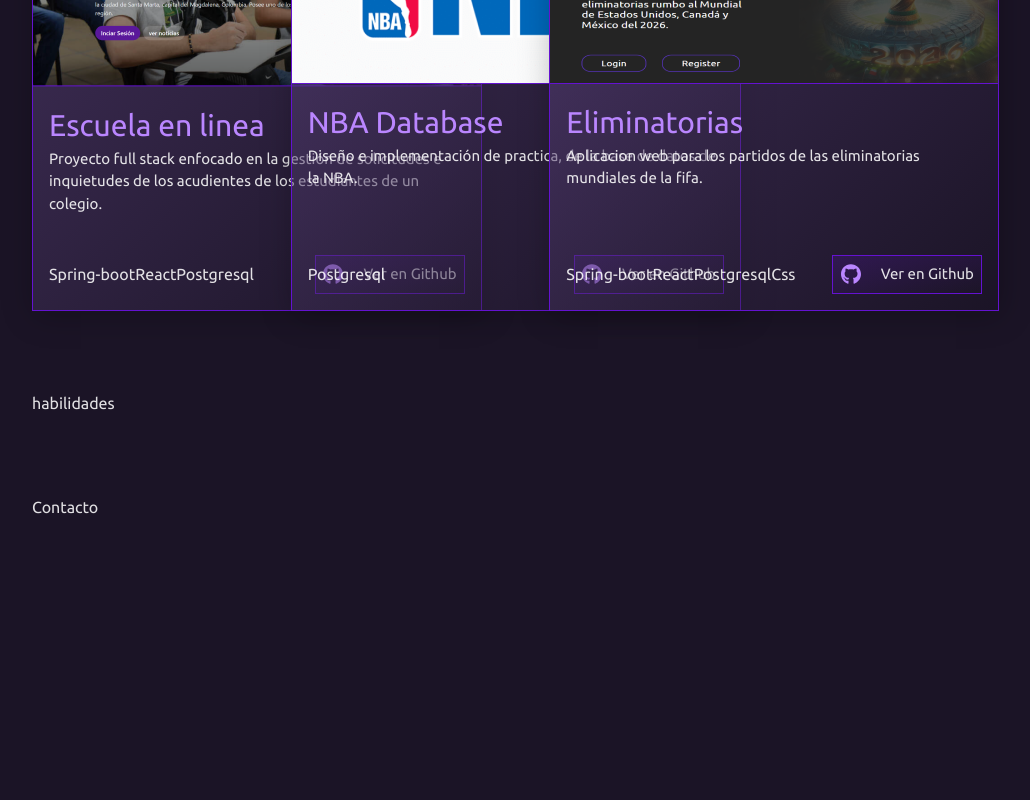
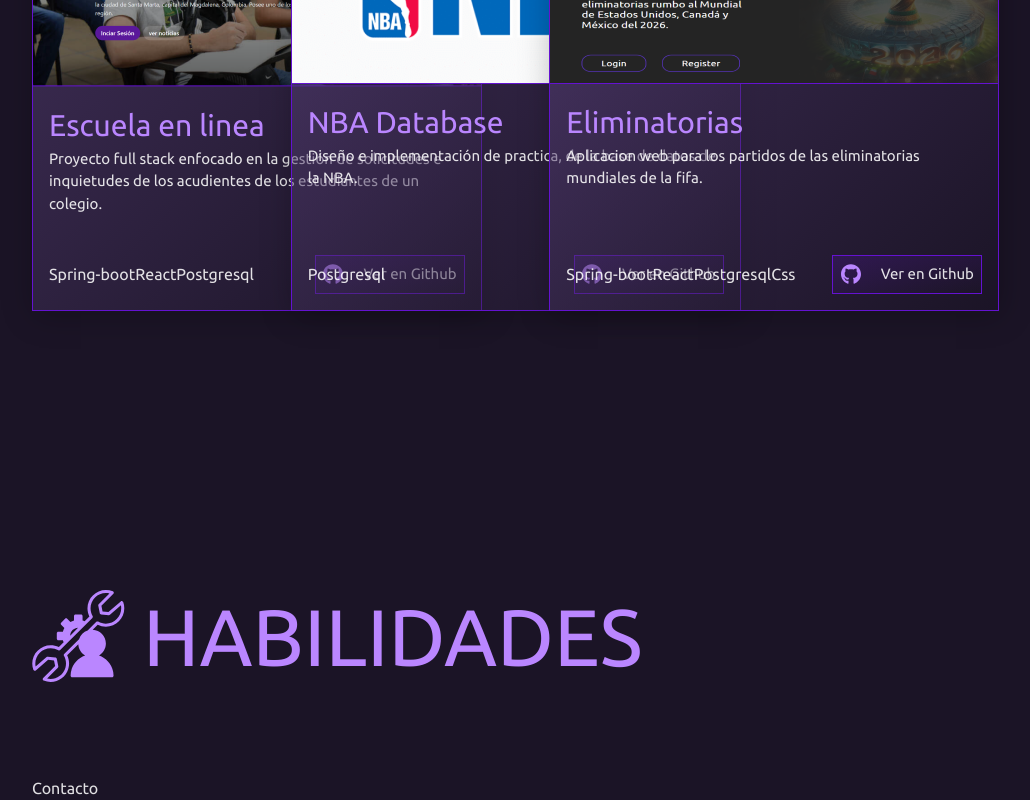
Before and after one commit to LUISVILL02/Portafolio, a React (Vite) app: page / in a window 1280 px wide. Shown: the part 3141-3941 px from the top of the page, without its empty margins (228-1258 px from the left). Before the commit the page ends 3660 px from the top, so only its background shows below. Built offline with nearby package versions, Linux system fonts and the light colour scheme.

Commit message:
build page skills

```diff
--- /dev/null
+++ b/src/components/skills/LisSkills.tsx
@@ -0,0 +1,22 @@
+import { iconSkillMap } from '../../utils/iconSkillsMap'
+
+interface SkillsProps {
+    lisSkills: string[];
+    list: string;
+}
+
+export const LisSkills: React.FC<SkillsProps> = ({lisSkills, list}) => {
+  return (
+    <div>
+        <h3>{list}</h3>
+        <div>
+            {lisSkills.map((skills: string, index: number) => {
+                const IconSkills = iconSkillMap[skills];
+                return(
+                    <IconSkills style={{}} key={index}/>
+                )
+            })}
+        </div>
+    </div>
+  )
+}
--- /dev/null
+++ b/src/models/skills.ts
@@ -0,0 +1,4 @@
+export const listMainSkills: string[] = [
+    "SpringBoot",
+    "ReactJs"
+]
--- a/src/pages/skills/Skills.tsx
+++ b/src/pages/skills/Skills.tsx
@@ -1,9 +1,12 @@
-
+import { SkillsIcon } from '../../components/icons/SkillsIcon';
 
 export const Skills = () => {
   return (
-    <section id="Habilidades">
-        habilidades
+    <section id="Habilidades" className='pt-[110px] mt-[75px]'>
+        <div className='flex flex-row items-center gap-[18px]'>
+          <SkillsIcon style={{ width: "93px", height: "96px"}}/>
+          <h2 className="text-h2 text-primary">HABILIDADES</h2>
+        </div>
     </section>
   )
 }
--- /dev/null
+++ b/src/utils/iconSkillsMap.ts
@@ -0,0 +1,28 @@
+import React, { CSSProperties } from "react";
+
+import { SpringBoot } from '../components/icons/skills/SpringBoot';
+import { ReactJs } from '../components/icons/skills/ReactJs';
+import { Postgresql } from '../components/icons/skills/Postgresql';
+import { Java } from '../components/icons/skills/Java';
+import { Javascript } from '../components/icons/skills/Javascript';
+import { Html } from '../components/icons/skills/Html';
+import { Git } from '../components/icons/skills/Git';
+import { Docker } from '../components/icons/skills/Docker';
+import { Css } from '../components/icons/skills/Css';
+
+
+interface IconProps {
+    style: CSSProperties;
+}
+
+export const iconSkillMap: Record<string, React.FC<IconProps>> = {
+    SpringBoot,
+    ReactJs,
+    Postgresql,
+    Java,
+    Javascript,
+    Html,
+    Git,
+    Docker,
+    Css
+}
```
